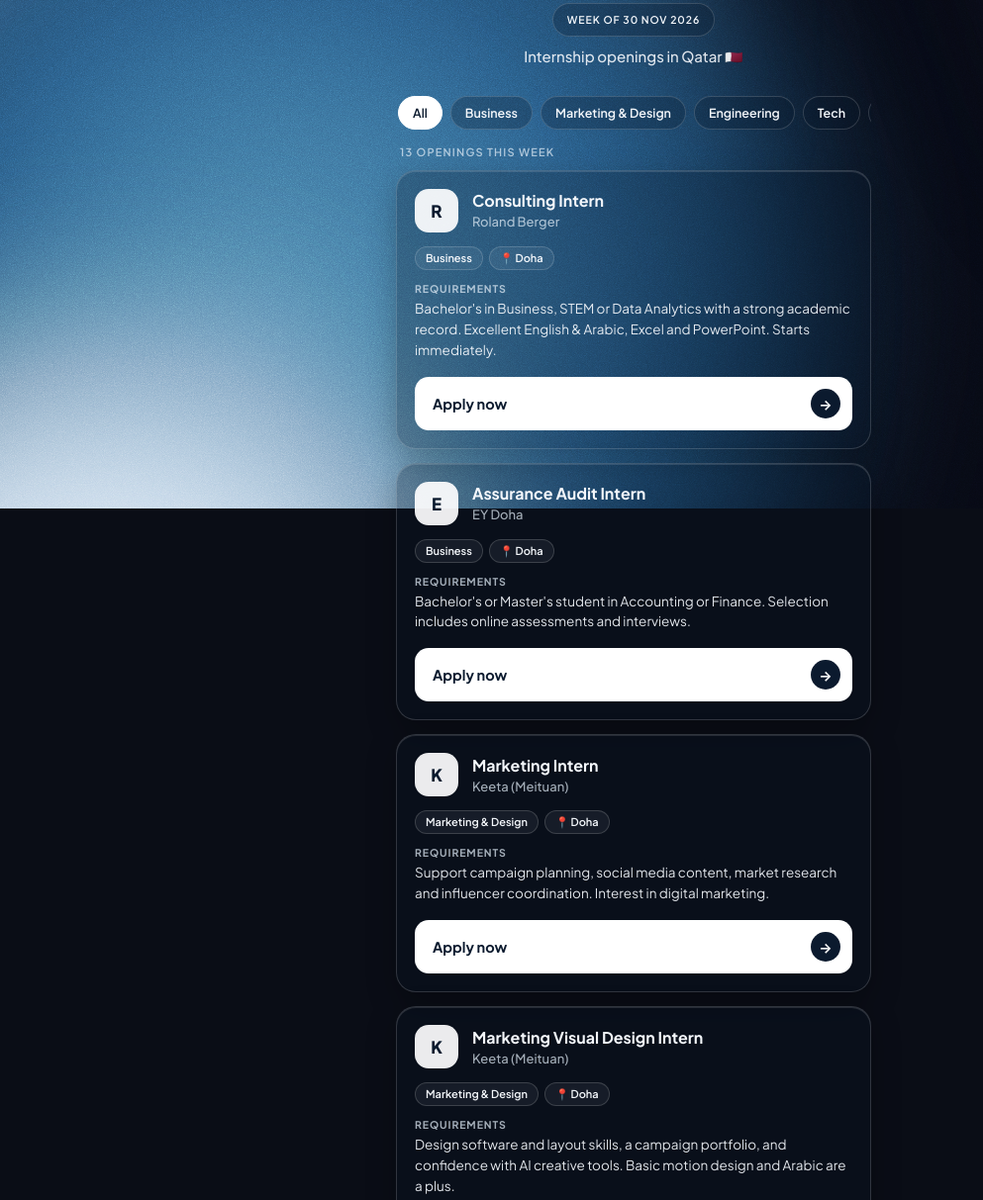
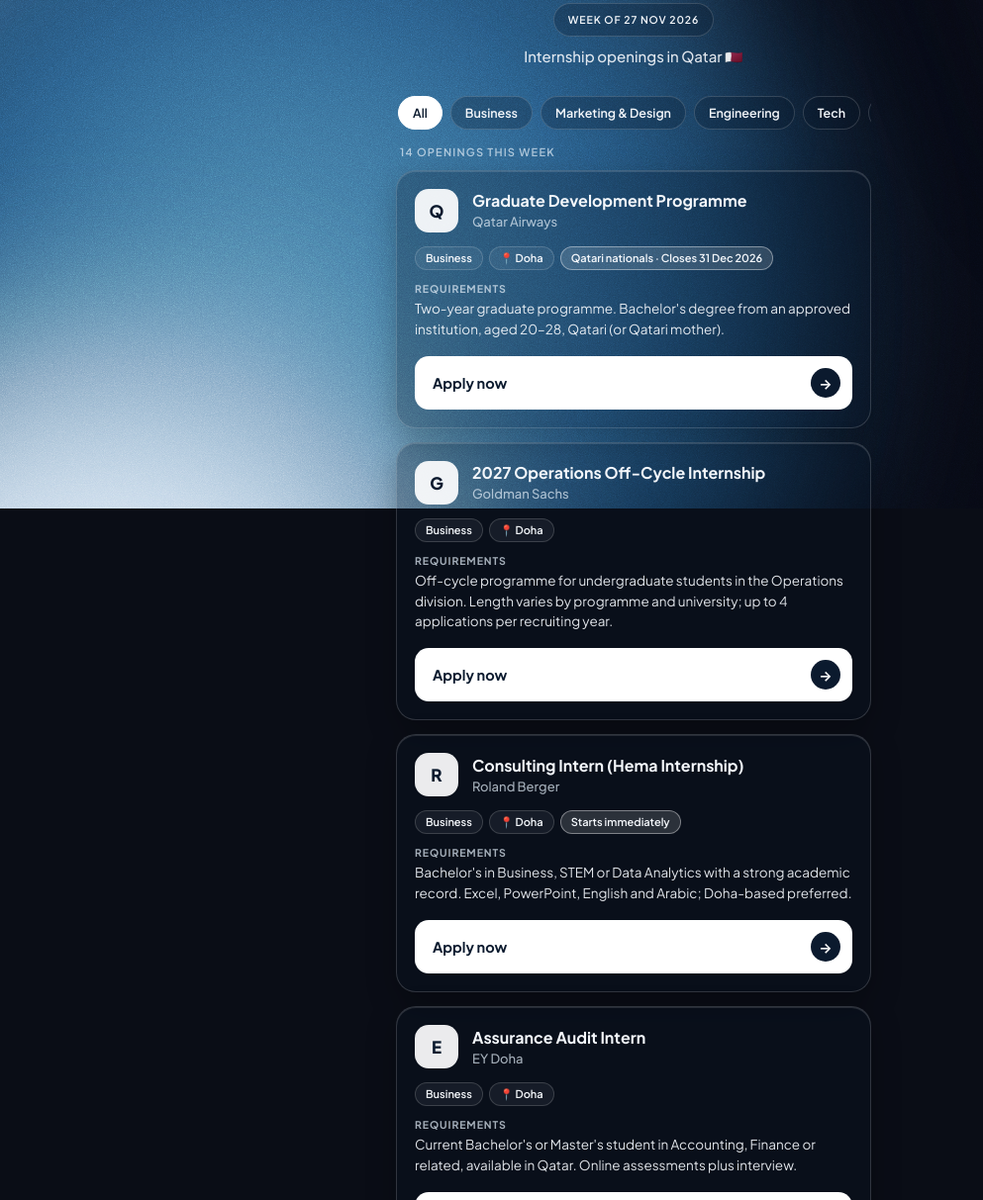
Before and after one commit to juliushonrada/juliushonrada.github.io, a plain HTML site: page jobs/index.html in a window 1280 px wide. Shown: the part 286-1499 px from the top of the page at 99% size, without its empty margins (0-993 px from the left). Drawn offline with Linux system fonts and the light colour scheme.

Commit message:
Qatar Jobs Weekly: week of 27 Nov 2026
Co-Authored-By: Claude Opus 5.5 <noreply@anthropic.com>
Claude-Session: https://claude.ai/code/session_01Log9svGP3kUGdQyF6QrCxH

```diff
--- a/jobs/index.html
+++ b/jobs/index.html
@@ -159,15 +159,33 @@
        location, requirements (1–2 short lines), link
      Optional: note (e.g. "Qatari nationals", "Starts Jan 2027")
      ================================================================= */
-  const WEEK = "Week of 30 Nov 2026";
+  const WEEK = "Week of 27 Nov 2026";
 
   const JOBS = [
     {
-      role: "Consulting Intern",
+      role: "Graduate Development Programme",
+      company: "Qatar Airways",
+      category: "Business",
+      location: "Doha",
+      note: "Qatari nationals · Closes 31 Dec 2026",
+      requirements: "Two-year graduate programme. Bachelor's degree from an approved institution, aged 20–28, Qatari (or Qatari mother).",
+      link: "https://aa115.taleo.net/careersection/QA_External_CS/jobapply.ftl?lang=en&job=234153"
+    },
+    {
+      role: "2027 Operations Off-Cycle Internship",
+      company: "Goldman Sachs",
+      category: "Business",
+      location: "Doha",
+      requirements: "Off-cycle programme for undergraduate students in the Operations division. Length varies by programme and university; up to 4 applications per recruiting year.",
+      link: "https://www.iagora.com/work/en/offer/internship-qatar-logistics/6443863"
+    },
+    {
+      role: "Consulting Intern (Hema Internship)",
       company: "Roland Berger",
       category: "Business",
       location: "Doha",
-      requirements: "Bachelor's in Business, STEM or Data Analytics with a strong academic record. Excellent English & Arabic, Excel and PowerPoint. Starts immediately.",
+      note: "Starts immediately",
+      requirements: "Bachelor's in Business, STEM or Data Analytics with a strong academic record. Excel, PowerPoint, English and Arabic; Doha-based preferred.",
       link: "https://www.iagora.com/work/en/offer/internship-qatar-consulting/6579832"
     },
     {
@@ -175,41 +193,33 @@
       company: "EY Doha",
       category: "Business",
       location: "Doha",
-      requirements: "Bachelor's or Master's student in Accounting or Finance. Selection includes online assessments and interviews.",
+      requirements: "Current Bachelor's or Master's student in Accounting, Finance or related, available in Qatar. Online assessments plus interview.",
       link: "https://www.iagora.com/work/en/offer/internship-qatar-management/6542622"
     },
     {
-      role: "Marketing Intern",
-      company: "Keeta (Meituan)",
-      category: "Marketing & Design",
+      role: "V.I.E Financial Controller",
+      company: "Technip Energies",
+      category: "Business",
       location: "Doha",
-      requirements: "Support campaign planning, social media content, market research and influencer coordination. Interest in digital marketing.",
-      link: "https://www.iagora.com/work/en/offer/internship-qatar-marketing/6229352"
+      note: "V.I.E · 24 months",
+      requirements: "Business, engineering or Master's in finance, controlling or accounting, with a first experience in controlling or audit. Strong Excel and English; SAP a plus. V.I.E eligibility applies.",
+      link: "https://www.iagora.com/work/en/offer/VIE-qatar-finance/6526859"
     },
     {
       role: "Marketing Visual Design Intern",
       company: "Keeta (Meituan)",
       category: "Marketing & Design",
       location: "Doha",
-      requirements: "Design software and layout skills, a campaign portfolio, and confidence with AI creative tools. Basic motion design and Arabic are a plus.",
+      requirements: "Campaign design portfolio and visual design software skills, plus AI creative tools. English & Arabic and basic motion design preferred.",
       link: "https://www.iagora.com/work/en/offer/internship-qatar-marketing/6486554"
     },
     {
-      role: "User Operations Intern (Marketing)",
-      company: "Keeta (Meituan)",
-      category: "Marketing & Design",
-      location: "Doha",
-      requirements: "Strong copywriting and Arabic–English translation. Supports CRM and campaign content.",
-      link: "https://www.iagora.com/work/en/offer/internship-qatar-marketing/6235558"
-    },
-    {
-      role: "Field Engineer Intern",
-      company: "Hilti",
+      role: "Project Management Support Intern (Electrical)",
+      company: "Siemens",
       category: "Engineering",
       location: "Doha",
-      note: "6 months",
-      requirements: "Final-year student or fresh grad in Civil, Structural or Mechanical Engineering. Valid Qatar residence visa; driving licence preferred.",
-      link: "https://www.iagora.com/work/en/offer/internship-qatar-engineering/6442630"
+      requirements: "Electrical Engineering bachelor's (fresh grads preferred). Good English and MS Office; supports project documentation and coordination.",
+      link: "https://www.iagora.com/work/en/offer/internship-qatar-management/6592173"
     },
     {
       role: "Engineering Intern",
@@ -220,54 +230,55 @@
       link: "https://www.rigzone.com/oil/jobs/postings/1296610_Internship__Qatar"
     },
     {
-      role: "Project Management Support Intern",
-      company: "Electrical Engineering firm",
+      role: "V.I.E Planning & Development Coordinator (LNG)",
+      company: "TotalEnergies",
       category: "Engineering",
       location: "Doha",
-      requirements: "Electrical Engineering bachelor's (fresh grads preferred). Good English and MS Office. Full-time office role on project documentation and coordination.",
-      link: "https://www.iagora.com/work/en/offer/internship-qatar-management/6592173"
+      note: "V.I.E · 24 months",
+      requirements: "Master's in engineering, IT, process engineering or project management. English B2 and French C1; Excel, Power BI or Python a plus. V.I.E eligibility applies.",
+      link: "https://www.iagora.com/work/en/offer/VIE-qatar-management/6583156"
     },
     {
       role: "Technology Strategy & Transformation Intern",
-      company: "Consulting firm",
+      company: "Deloitte",
+      category: "Tech",
+      location: "Doha",
+      note: "Qatari nationals · 3 months · Paid",
+      requirements: "Bachelor's in CS/IT, Engineering or related, 0–1 years' experience. Fluent Arabic and English.",
+      link: "https://www.iagora.com/work/en/offer/internship-qatar-it/6601784"
+    },
+    {
+      role: "Enterprise Technology & Performance Intern",
+      company: "Deloitte",
       category: "Tech",
       location: "Doha",
       note: "Qatari nationals",
-      requirements: "IT or Engineering graduate. Fluent Arabic and English. 3-month internship.",
-      link: "https://www.iagora.com/work/en/offer/internship-qatar-it/6601784"
+      requirements: "Bachelor's in CS/IT, Engineering or related, 0–1 years' experience. Arabic and English.",
+      link: "https://www.iagora.com/work/en/offer/internship-qatar-it/6596044"
     },
     {
-      role: "Customer Success Account Manager Intern",
-      company: "Erada Internship Program",
+      role: "Artificial Intelligence Intern",
+      company: "GE Aerospace",
       category: "Tech",
-      location: "Doha",
-      note: "Qatari nationals · Starts Jan 2027",
-      requirements: "IT, Business or Engineering degree and fluent English. 6-month paid programme with AI and cloud certifications.",
-      link: "https://www.iagora.com/work/en/offer/internship-qatar-management/6311158"
+      location: "Doha / Remote",
+      note: "Paid · 3 months · Spring",
+      requirements: "Bachelor's student or grad in CS or Aerospace/Mechanical Engineering, GPA 3.7+. Python, C#/C++, SQL, hands-on ML/LLM work and AWS or Azure.",
+      link: "https://www.iagora.com/work/en/offer/internship-qatar-it/6543446"
     },
     {
-      role: "Spa Receptionist Intern",
-      company: "Park Hyatt Doha",
-      category: "Hospitality",
-      location: "Doha",
-      note: "6 months",
-      requirements: "Good English and a guest-first attitude. Covers guest relations and scheduling at a luxury spa.",
-      link: "https://www.iagora.com/work/en/offer/internship-qatar-hospitality/6441759"
-    },
-    {
-      role: "Front Office Intern",
+      role: "Reservations Intern",
       company: "Mondrian Doha",
       category: "Hospitality",
       location: "Doha",
-      requirements: "Strong communication and hotel service skills. Handles check-ins, VIP guests and upselling.",
-      link: "https://www.iagora.com/work/en/offer/internship-qatar-security/6498169"
+      requirements: "Good English and customer service. Handles booking enquiries, Opera/Delphi systems and up-selling hotel services.",
+      link: "https://www.iagora.com/work/en/offer/internship-qatar-customer-service/6502420"
     },
     {
       role: "Waiter / Waitress Intern",
       company: "MGallery Alwadi Hotel Doha",
       category: "Hospitality",
       location: "Doha",
-      requirements: "Hospitality student with team spirit and good communication. Restaurant, bar and event service.",
+      requirements: "Hospitality or Tourism student with good communication and interest in F&B service. Hygiene and safety knowledge a plus.",
       link: "https://www.iagora.com/work/en/offer/internship-qatar-hospitality/6550293"
     }
   ];
```
